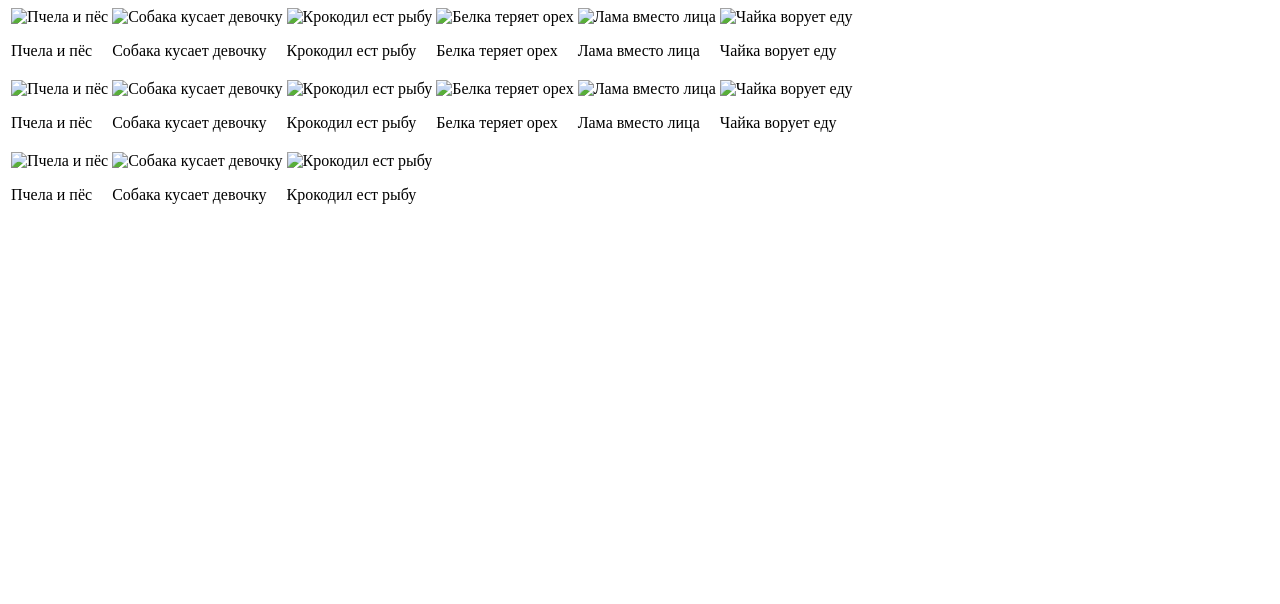
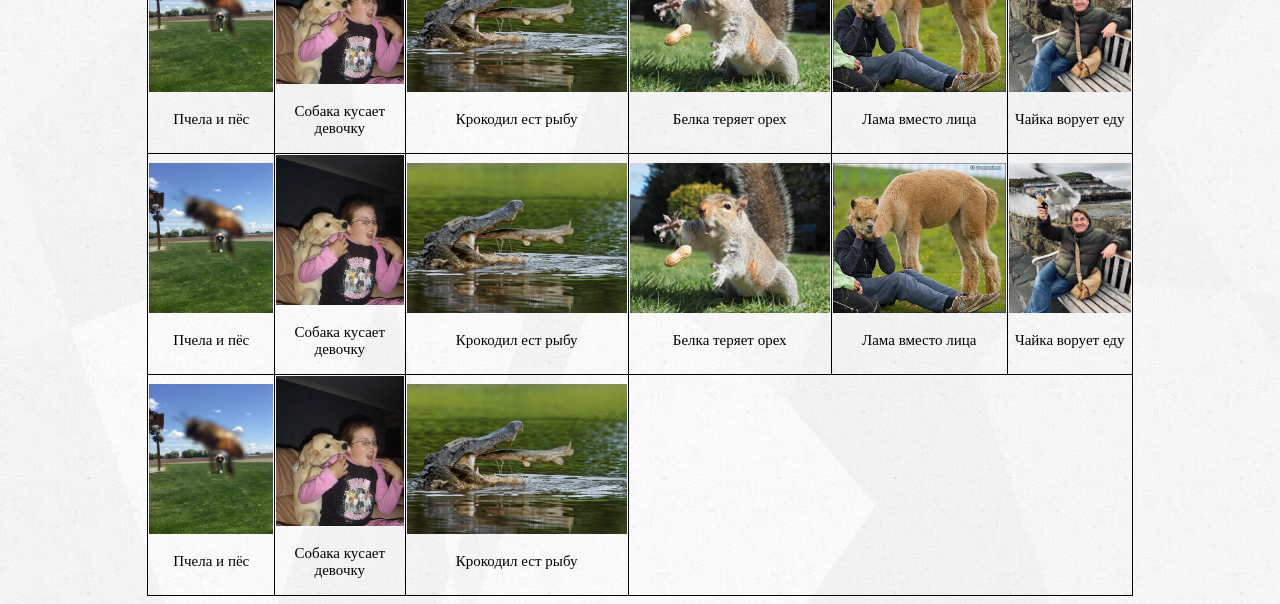
Before and after one commit to TarraeRarae/lr1Web, a plain HTML site: page photos.html in a window 1280 px wide. Shown: the part 196-800 px from the top of the page. Drawn offline with Linux system fonts and the light colour scheme; the site is published under a folder, as on GitHub Pages, so addresses that start at the root find nothing; files whose address does not match are found by name.

Commit message:
Last commit of LR1

```diff
--- a/aboutMe.html
+++ b/aboutMe.html
@@ -1,7 +1,7 @@
 <!DOCTYPE HTML>
 <html lang="ru">
 	<head>
-		<link rel="stylesheet" href="/css/style.css">
+		<link rel="stylesheet" href="css/style.css">
 		<meta charset="UTF-8">
 		<title>Обо мне</title>
 	</head>
@@ -19,7 +19,7 @@
 		</header>
 		<section class="main">
 			<p><h2>Краткая биография Наруто Удзумаки</h2>
-			<img src="/resources/narutoPicture.webp" alt="Naruto photo" width="400" height="200"/>
+			<img src="resources/narutoPicture.webp" alt="Naruto photo" width="400" height="200"/>
 			<div class="aboutMe">
 				<article>
 					<h4>Начало</h4>
--- a/css/style.css
+++ b/css/style.css
@@ -5,7 +5,7 @@
 }
 
 body {
-	background: url('/resources/background.jpg');
+	background: url('/Users/aleksej/Desktop/git/lr1Web/resources/background.jpg');
 	background-position: top;
 	background-size: 100%
 
@@ -105,7 +105,7 @@ ol {
 .sectionOfInterests {
 	width: 80%;
 	margin-left: 10%;
-	margin-top: -13%;
+	margin-top: -11%;
 }
 
 .test {
--- a/photos.html
+++ b/photos.html
@@ -1,7 +1,7 @@
 <!DOCTYPE HTML>
 <html lang="ru">
 	<head>
-		<link rel="stylesheet" href="/css/style.css">
+		<link rel="stylesheet" href="css/style.css">
 		<meta charset="UTF-8">
 		<title>Фотоальбом</title>
 	</head>
@@ -22,67 +22,67 @@
 			<table>
 				<tr>
 					<td>
-						<img class="photoInAlbum" src="/resources/photo1.jpg" alt="Пчела и пёс" title="Пчела и пёс" />
+						<img class="photoInAlbum" src="resources/photo1.jpg" alt="Пчела и пёс" title="Пчела и пёс" />
 						<p>Пчела и пёс
 					</td>
 					<td>
-						<img class="photoInAlbum" src="/resources/photo2.jpg" alt="Собака кусает девочку" title="Собака кусает девочку"/>
+						<img class="photoInAlbum" src="resources/photo2.jpg" alt="Собака кусает девочку" title="Собака кусает девочку"/>
 						<p>Собака кусает девочку
 					</td>
 					<td>
-						<img class="photoInAlbum" src="/resources/photo3.jpg" alt="Крокодил ест рыбу" title="Крокодил ест рыбу" />
+						<img class="photoInAlbum" src="resources/photo3.jpg" alt="Крокодил ест рыбу" title="Крокодил ест рыбу" />
 						<p>Крокодил ест рыбу
 					</td>
 					<td>
-						<img class="photoInAlbum" src="/resources/photo4.jpg" alt="Белка теряет орех" title="Белка теряет орех"/>
+						<img class="photoInAlbum" src="resources/photo4.jpg" alt="Белка теряет орех" title="Белка теряет орех"/>
 						<p>Белка теряет орех
 					</td>
 					<td>
-						<img class="photoInAlbum" src="/resources/photo5.jpg" alt="Лама вместо лица" title="Лама вместо лица" />
+						<img class="photoInAlbum" src="resources/photo5.jpg" alt="Лама вместо лица" title="Лама вместо лица" />
 						<p>Лама вместо лица
 					</td>
 					<td>
-						<img class="photoInAlbum" src="/resources/photo6.jpg" alt="Чайка ворует еду" title="Чайка ворует еду"/>
+						<img class="photoInAlbum" src="resources/photo6.jpg" alt="Чайка ворует еду" title="Чайка ворует еду"/>
 						<p>Чайка ворует еду
 					</td>
 				</tr>
 				<tr>
 					<td>
-						<img class="photoInAlbum" src="/resources/photo1.jpg" alt="Пчела и пёс" title="Пчела и пёс" />
+						<img class="photoInAlbum" src="resources/photo1.jpg" alt="Пчела и пёс" title="Пчела и пёс" />
 						<p>Пчела и пёс
 					</td>
 					<td>
-						<img class="photoInAlbum" src="/resources/photo2.jpg" alt="Собака кусает девочку" title="Собака кусает девочку"/>
+						<img class="photoInAlbum" src="resources/photo2.jpg" alt="Собака кусает девочку" title="Собака кусает девочку"/>
 						<p>Собака кусает девочку
 					</td>
 					<td>
-						<img class="photoInAlbum" src="/resources/photo3.jpg" alt="Крокодил ест рыбу" title="Крокодил ест рыбу" />
+						<img class="photoInAlbum" src="resources/photo3.jpg" alt="Крокодил ест рыбу" title="Крокодил ест рыбу" />
 						<p>Крокодил ест рыбу
 					</td>
 					<td>
-						<img class="photoInAlbum" src="/resources/photo4.jpg" alt="Белка теряет орех" title="Белка теряет орех"/>
+						<img class="photoInAlbum" src="resources/photo4.jpg" alt="Белка теряет орех" title="Белка теряет орех"/>
 						<p>Белка теряет орех
 					</td>
 					<td>
-						<img class="photoInAlbum" src="/resources/photo5.jpg" alt="Лама вместо лица" title="Лама вместо лица" />
+						<img class="photoInAlbum" src="resources/photo5.jpg" alt="Лама вместо лица" title="Лама вместо лица" />
 						<p>Лама вместо лица
 					</td>
 					<td>
-						<img class="photoInAlbum" src="/resources/photo6.jpg" alt="Чайка ворует еду" title="Чайка ворует еду"/>
+						<img class="photoInAlbum" src="resources/photo6.jpg" alt="Чайка ворует еду" title="Чайка ворует еду"/>
 						<p>Чайка ворует еду
 					</td>
 				</tr>
 				<tr>
 					<td>
-						<img class="photoInAlbum" src="/resources/photo1.jpg" alt="Пчела и пёс" title="Пчела и пёс" />
+						<img class="photoInAlbum" src="resources/photo1.jpg" alt="Пчела и пёс" title="Пчела и пёс" />
 						<p>Пчела и пёc
 					</td>
 					<td>
-						<img class="photoInAlbum" src="/resources/photo2.jpg" alt="Собака кусает девочку" title="Собака кусает девочку"/>
+						<img class="photoInAlbum" src="resources/photo2.jpg" alt="Собака кусает девочку" title="Собака кусает девочку"/>
 						<p>Собака кусает девочку
 					</td>
 					<td>
-						<img class="photoInAlbum" src="/resources/photo3.jpg" alt="Крокодил ест рыбу" title="Крокодил ест рыбу" />
+						<img class="photoInAlbum" src="resources/photo3.jpg" alt="Крокодил ест рыбу" title="Крокодил ест рыбу" />
 						<p>Крокодил ест рыбу
 					</td>
 				</tr>
```
Also changed, not shown: contact.html (+1 -1 lines), index.html (+2 -2 lines), interests.html (+1 -1 lines), study.html (+1 -1 lines), test.html (+1 -1 lines).
